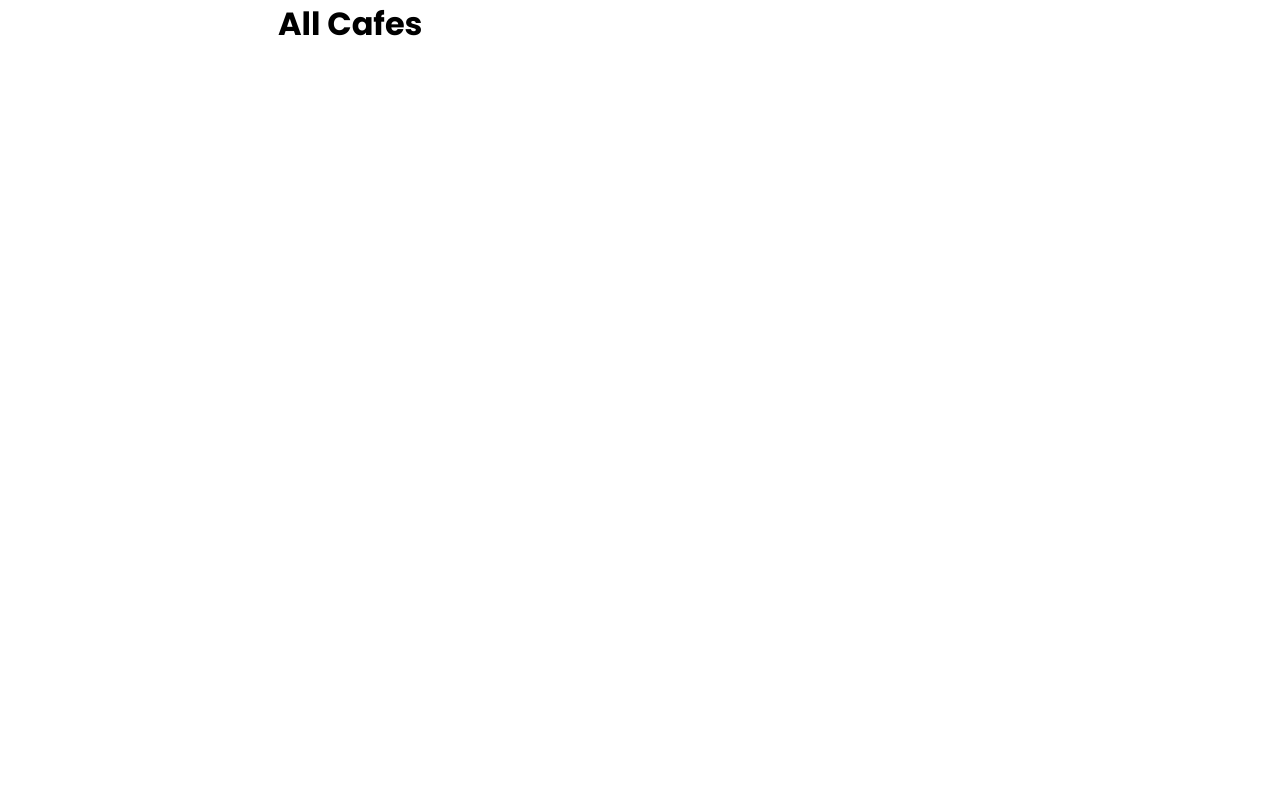
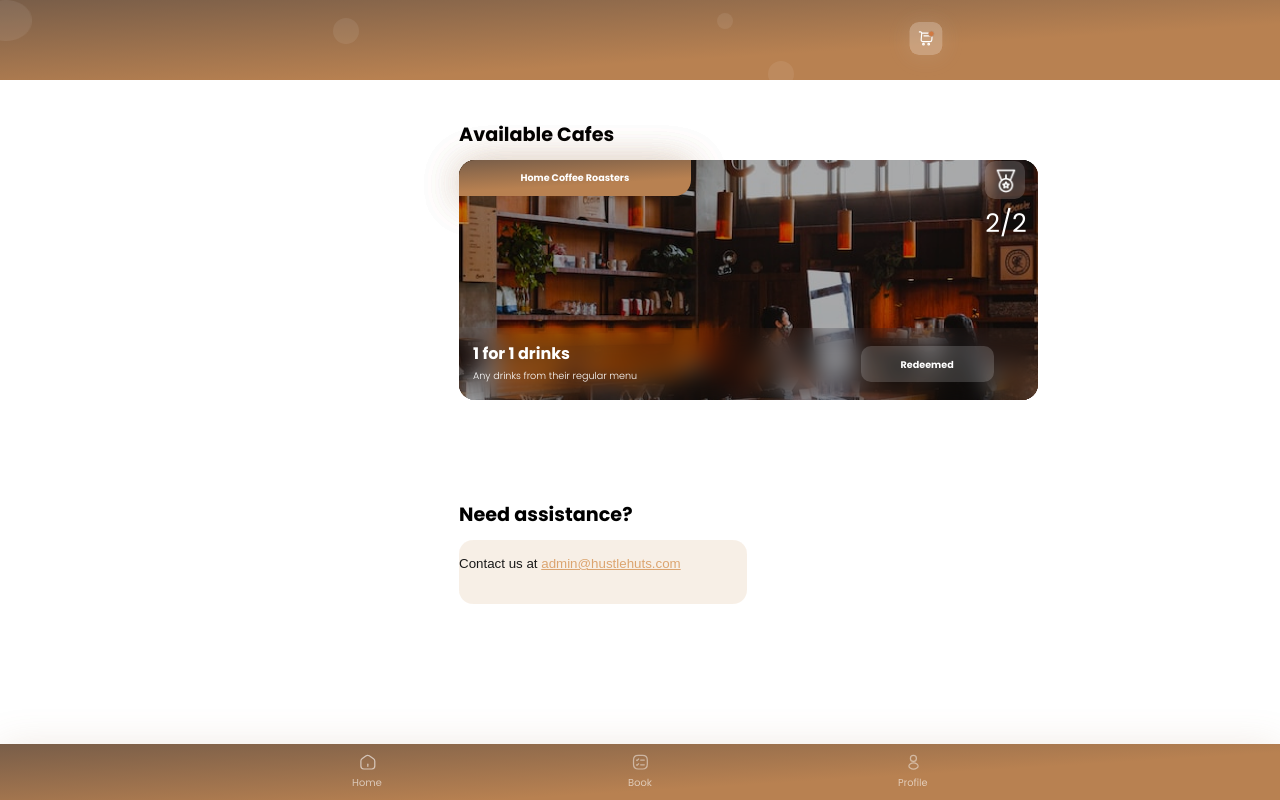
Before and after one commit to hustle-huts/hustlehuts-app, a Next.js app: page /cafes in a window 1280 px wide. Built offline with nearby package versions, Linux system fonts and the light colour scheme.

Commit message:
cafes page preliminary

```diff
--- a/pages/cafes/index.tsx
+++ b/pages/cafes/index.tsx
@@ -1,7 +1,41 @@
+import styles from '../../styles/Cafes.module.css';
+import CafeItem from '@/components/cafes/cafe-item';
+import BottomNavbar from '@/components/bottomNavbar/bottom-navbar';
+import TopBanner from '@/components/topBanner/top-banner';
+import Link from 'next/link';
+
 export default function AllCafes() {
-    return (
-        <div>
-            <h1>All Cafes</h1>
+  const cafes = [
+    { id: 1, name: 'Cafe A', location: 'City X', credits: 5 },
+    { id: 2, name: 'Cafe B', location: 'City Y', credits: 3 },
+    { id: 3, name: 'Cafe C', location: 'City Z', credits: 4 },
+  ];
+
+  return (
+    <div className={styles.container}>
+      <TopBanner currentPage="cafes" />
+      <div className={styles.cafesContainer}>
+        <p className={styles.title}>Available Cafes</p>
+
+        <div className={styles.cafeContainer}>
+          {cafes.map((cafe) => (
+            <CafeItem key={cafe.id} isOpen={false} />
+          ))}
         </div>
-    );
+
+        <div className={styles.contactSection}>
+          <p className={styles.title}>Need assistance?</p>
+
+          <Link href="mailto:admin@hustlehuts.com">
+            <button className={styles.contactButton}>
+              <span className={styles.contactText}>
+                Contact us at <span className={styles.emailText}>admin@hustlehuts.com</span>
+              </span>
+            </button>
+          </Link>
+        </div>
+      </div>
+      <BottomNavbar currentPage="cafes" />
+    </div>
+  );
 }
--- /dev/null
+++ b/styles/Cafes.module.css
@@ -0,0 +1,73 @@
+.cafesContainer {
+    padding-top: 5.5rem; /* 4.5rem is the height of top banner, and then add some more margin for aesthetics */
+    padding-bottom: 3.5rem; /* height of bottom navbar */
+    padding-left: 5%;
+    padding-right: 5%;
+    display: flex;
+    flex-direction: column;
+    justify-content: center;
+    align-items: center;
+    margin: 0 auto;
+  }
+
+  @media screen and (min-width: 810px) {
+    .cafesContainer {
+      padding-left: 25%;
+      padding-right: 25%;
+    }
+  }
+
+  .title {
+    margin-top: 2rem;
+    text-align: left;
+    margin-bottom: 1rem;
+    height: 1.5rem; /* to overwrite the globals.css */
+    font-size: 1.2rem;
+    font-weight: 600;
+  }
+
+  .cafeList {
+    display: grid;
+    grid-template-columns: repeat(auto-fit, minmax(280px, 1fr));
+    grid-gap: 2rem;
+    justify-items: center;
+    align-items: center;
+    margin-top: 2rem;
+  }
+
+  .contactSection {
+    display: flex;
+    flex-direction: column;
+    align-items: center;
+    margin-top: 2rem;
+  }
+
+  .contactButton {
+    display: flex;
+    align-items: center;
+    justify-content: center;
+    width: 18rem;
+    border: none;
+    border-radius: 14px;
+    background: rgba(216, 169, 119, 0.2);
+    opacity: 0.9;
+    cursor: pointer;
+    height: 4rem;
+  }
+
+  .contactIcon {
+    margin-top: 0.3rem;
+    width: 4rem;
+    height: 4rem;
+  }
+
+  .contactText {
+    text-align: left;
+    margin-top: 2rem;
+  }
+
+  .emailText {
+    color: #d89b60;
+    text-align: left;
+    text-decoration: underline;
+  }
```
